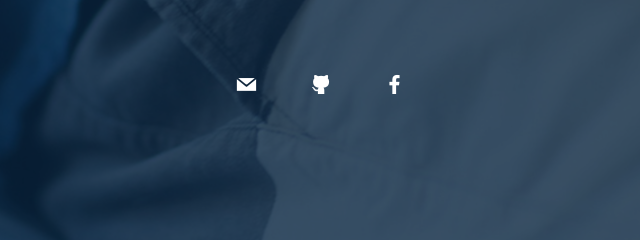
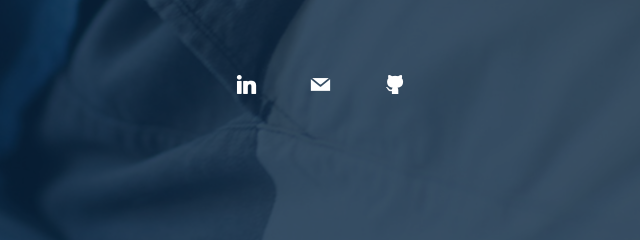
Before and after one commit to CleytonGoncalves/cleytongoncalves.github.io, a plain HTML site: page index.html in a window 1280 px wide. Shown: the part 508-748 px from the top of the page, 320-960 px from the left. Drawn offline with Linux system fonts and the light colour scheme.

Commit message:
LinkedIn instead of Facebook

```diff
--- a/index.html
+++ b/index.html
@@ -24,14 +24,16 @@
 
 		<div class="social">
 		<p>
+			<a href="https://br.linkedin.com/in/cleytongoncalves">
+				<img src=images/linkedin.png alt="LinkedIn">
+			</a>
+
 			<a href="mailto:cleyton.cgoncalves@gmail.com">
 				<img src = images/mail.png alt="Email">
 			</a>
+
 			<a href="https://github.com/CleytonGoncalves">
 				<img src = images/github.png alt="GitHub">
-			</a>
-			<a href="https://fb.com/cleytoncamposgoncalves">
-				<img src=images/facebook.png alt="Facebook">
 			</a>
 		</p>
 		</div>
```
